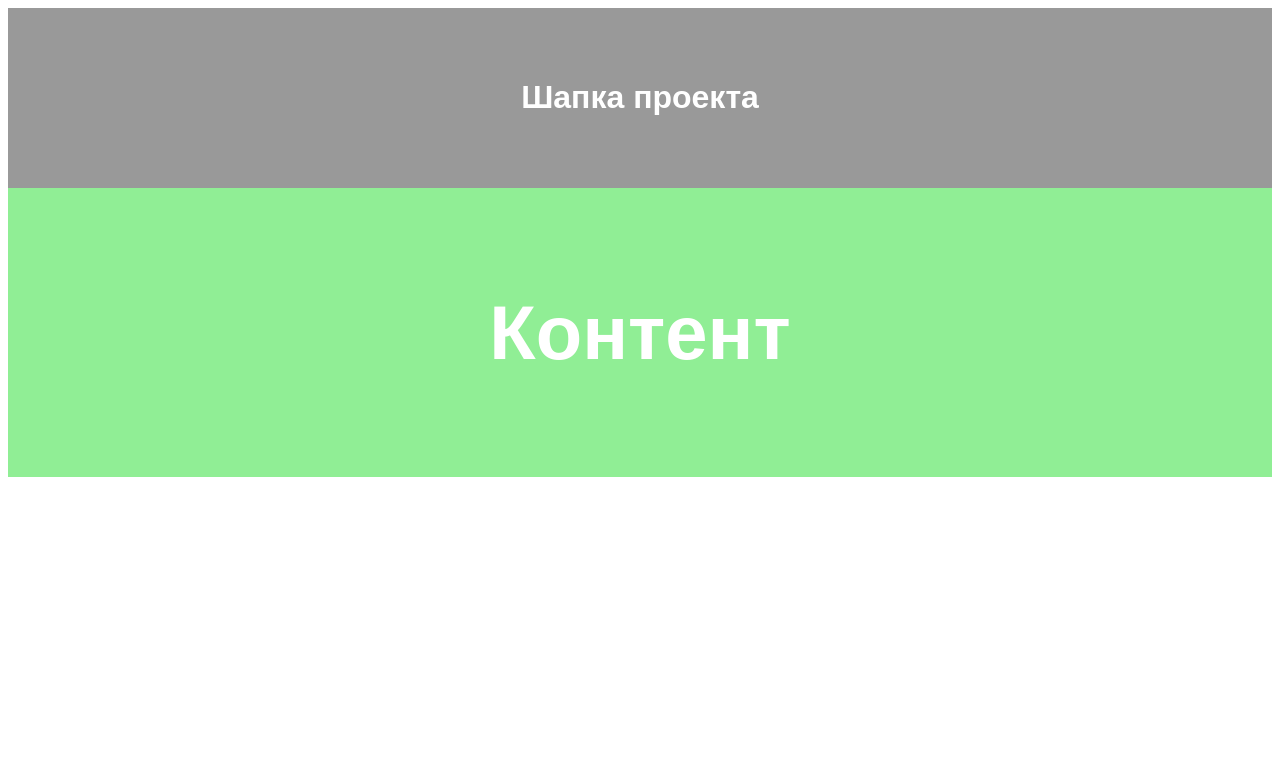
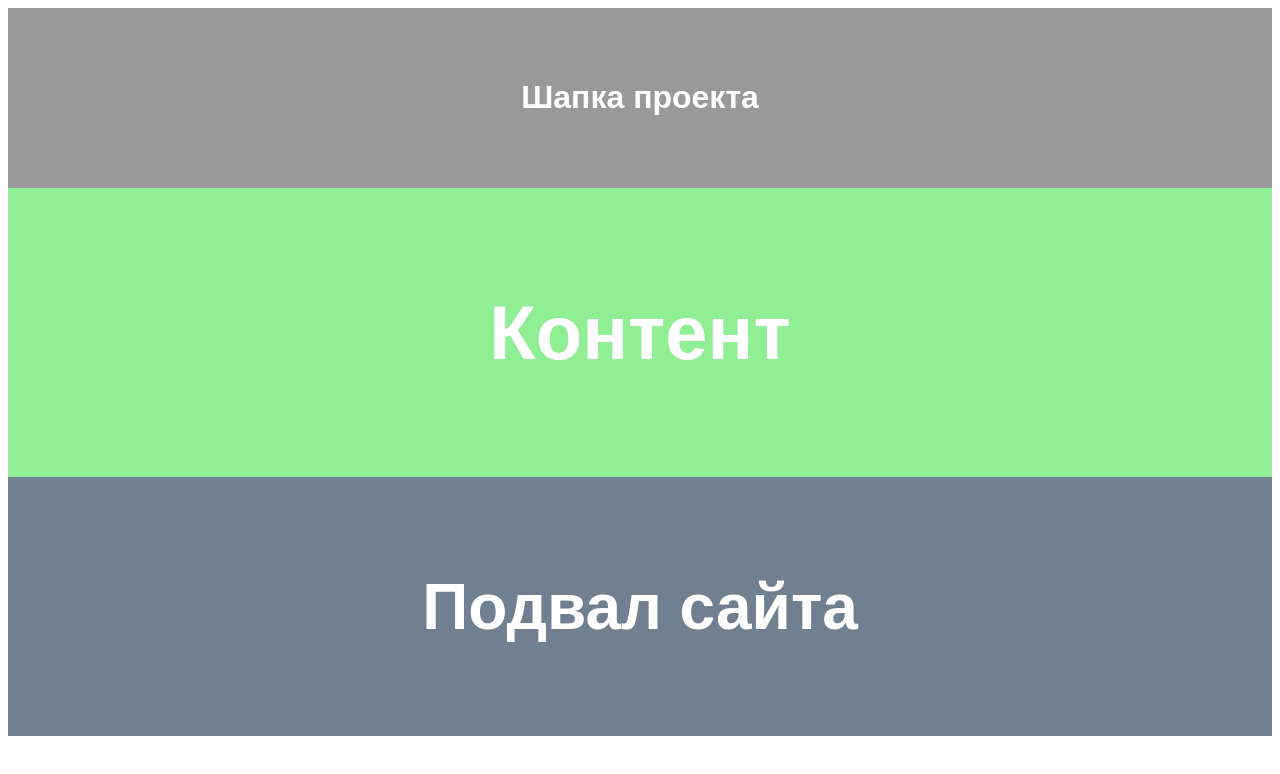
Before and after one commit to trikartem/git-lesson, a plain HTML site: page index.html in a window 1280 px wide. Drawn offline with Linux system fonts and the light colour scheme.

Commit message:
footer ready

```diff
--- a/index.html
+++ b/index.html
@@ -13,5 +13,8 @@
 	<main class="main">
 		<h1>Контент</h1>
 	</main>
+	<footer class="footer">
+		<h1>Подвал сайта</h1>
+	</footer>
 </body>
 </html>
--- a/main.css
+++ b/main.css
@@ -13,3 +13,12 @@
 	font-family: sans-serif;
 	text-align: center;
 }
+
+.footer {
+	background: SLateGrey;
+	padding: 50px;
+	font-size: 32px;
+	color: #fff;
+	font-family: sans-serif;
+	text-align: center;
+}
```
